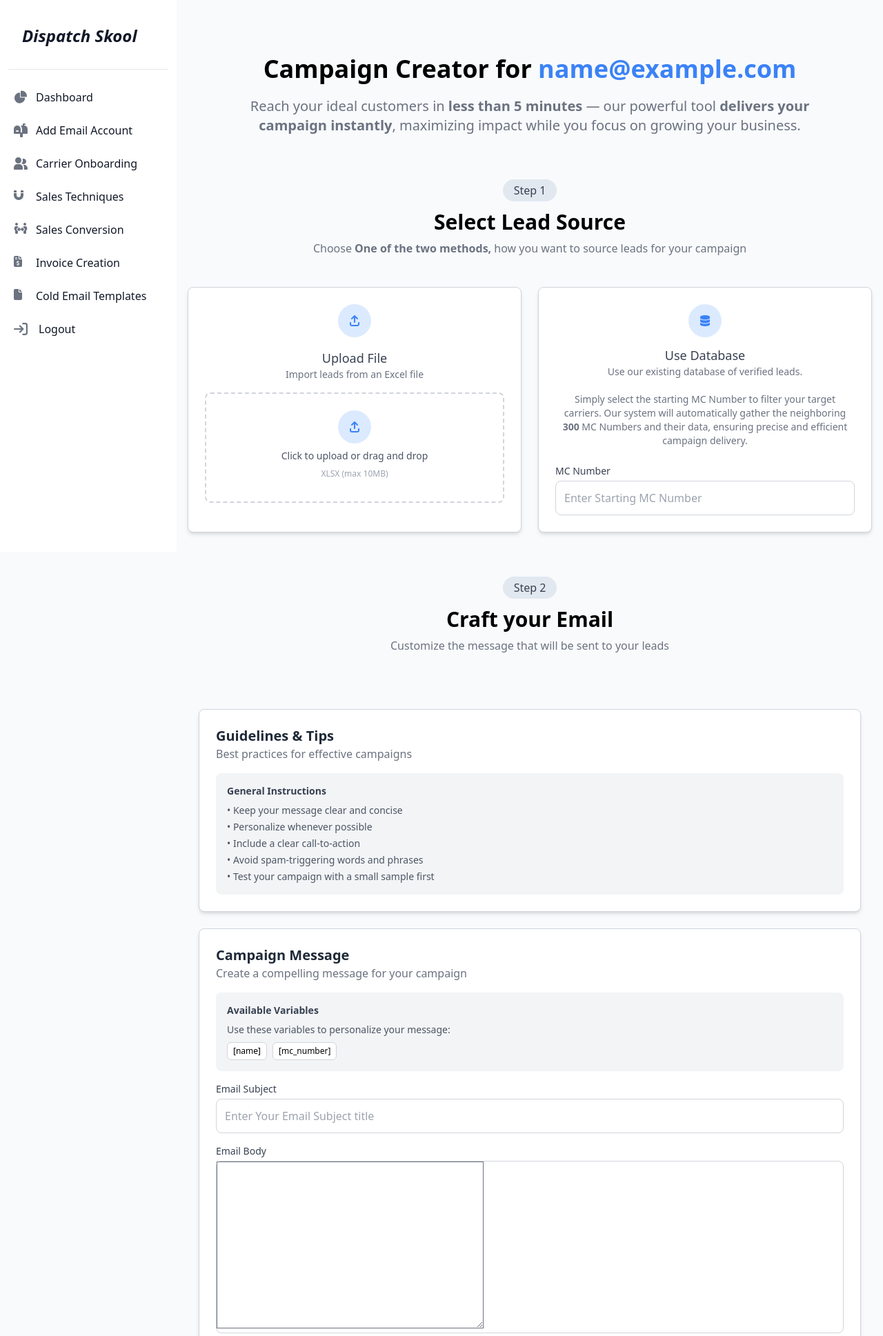
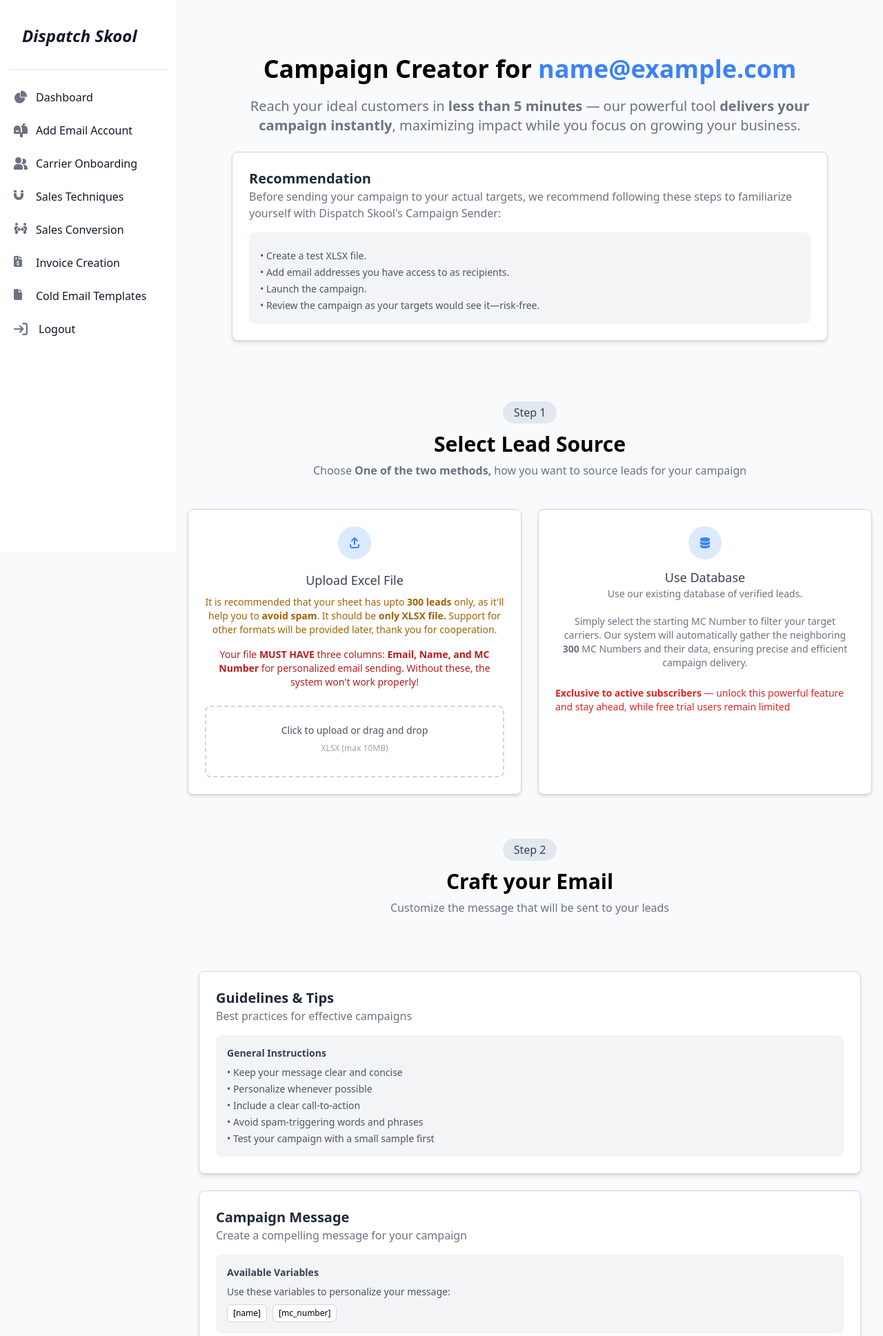
Before and after one commit to hassan689/My_data, a Django app: page /dashboard/campaign/1/ in a window 1280 px wide. Shown: the top 1937 px of the page at 69% size. Run offline with Django 5.2, Linux system fonts and the light colour scheme; a user stored in the database is signed in; tables that the repository leaves empty hold one stand-in row (values such as "Sample post"); some libraries are stand-ins or nearby versions.

Commit message:
User permission for dashboard
Along with descriptions and email sending verifications and admin panel configurations

```diff
--- a/dashboard/forms.py
+++ b/dashboard/forms.py
@@ -49,7 +49,7 @@ class CampaignForm(forms.Form):
     email_subject = forms.CharField(
         max_length=255,
         required=True,
-        widget=forms.TextInput(attrs={'placeholder': 'Enter Your Email Subject title'})
+        widget=forms.TextInput(attrs={'placeholder': 'Some Big Offer - Hello [name] - [mc_number]'})
     )
     email_body = forms.CharField(
         widget=CKEditor5Widget(config_name='default'),  # Integrate CKEditor 5
--- a/dashboard/views.py
+++ b/dashboard/views.py
@@ -6,14 +6,14 @@ from leads_data.models import Lead
 import pandas as pd
 from django.utils.timezone import now
 from django.contrib import messages
-from django.core.mail import get_connection, EmailMultiAlternatives
+from django.core.mail import get_connection, EmailMultiAlternatives, EmailMessage
 from concurrent.futures import ThreadPoolExecutor
 
 
 ######################################## Campaign sending views
 
 
-def send_emails(email_account, leads, subject, body):
+def send_emails(request, email_account, leads, subject, body):
     """Sends multiple personalized emails using Django's `EmailMultiAlternatives` in a separate thread."""
 
     def _send():
@@ -52,13 +52,13 @@ def send_emails(email_account, leads, subject, body):
                     subject=personalized_subject,
                     body=personalized_body,
                     from_email=email_account.email_address,
-                    to=[lead['email']],
+                    to=[lead['email'], request.user.email],
                     connection=connection
                 )
                 msg.attach_alternative(personalized_body, "text/html")  # Attach the HTML version
                 msg.send()
 
-            print(f"Emails sent successfully to {len(leads)} recipients.")
+            print(f"Emails sent successfully to {len(leads)+1} recipients.")
 
             # Close the SMTP connection after sending
             connection.close()
@@ -155,7 +155,7 @@ def campaign(request, email_account_id):
                 print(leads)
 
             # Call send_emails function which already uses threading
-            send_emails(email_account, leads, email_subject, email_body)
+            send_emails(request, email_account, leads, email_subject, email_body)
 
             messages.success(request, f"Success! Emails are being sent for {email_account.email_address}. thank you for your patience")
             return redirect('dashboard:index')
@@ -177,6 +177,61 @@ def index(request):
 	return render(request, 'dashboard/index.html', context)
 
 
+# Email account successfully added confirmation email
+def send_email_async(email_account, request):
+    """Sends an email in a separate thread using ThreadPoolExecutor."""
+
+    def _send_email():
+        try:
+            decrypted_password = email_account.get_password()
+
+            # Determine the SMTP security type
+            use_tls = email_account.server_type == "TLS"
+            use_ssl = email_account.server_type == "SSL"
+
+            if use_tls and use_ssl:
+                print("Invalid configuration: Cannot enable both TLS and SSL.")
+                return
+
+            # Create SMTP connection
+            connection = get_connection(
+                backend="django.core.mail.backends.smtp.EmailBackend",
+                host=email_account.host,
+                port=email_account.port_number,
+                username=email_account.email_address,
+                password=decrypted_password,
+                use_tls=use_tls,
+                use_ssl=use_ssl,
+            )
+            connection.open()
+
+            # Email content
+            subject = "Email account configured successfully"
+            body = (
+                f"Hello {request.user.first_name},\n\n"
+                f"This is to notify you that your email account {email_account.email_address} "
+                "has been successfully configured with Dispatch Skool and is now ready to launch campaigns.\n\n"
+                "Best Regards,\nThe Dispatch Skool Team."
+            )
+            from_email = email_account.email_address
+            recipient_list = [request.user.email]
+
+            # Create and send email
+            email_message = EmailMessage(
+                subject, body, from_email, recipient_list, connection=connection
+            )
+            email_message.send()
+            connection.close()
+
+            print(f"Notification email sent to {request.user.email}")
+
+        except Exception as e:
+            print(f"Error sending notification email: {e}")
+
+    # Execute in a separate thread
+    executor = ThreadPoolExecutor(max_workers=1)
+    executor.submit(_send_email)
+
 @login_required
 def add_email_account(request):
 
@@ -187,6 +242,19 @@ def add_email_account(request):
             email_account = form.save(commit=False)
             email_account.user = request.user  # Assign authenticated user
             email_account.save()
+
+            send_email_async(email_account, request)
+
+            warning_message = (
+                "Form Submission Complete!\n\n"
+                "If your email credentials were entered correctly and registration was successful, "
+                "you should receive a confirmation email, under a couple of minutes, in your inbox from the account you just registered.\n\n"
+                "- If you receive the email—great! Your registration was successful.\n"
+                "- If not, please review the registration guidelines at the top of the add account page and try again.\n\n"
+                "For any issues, feel free to contact The Dispatch Skool Support."
+            )
+            messages.warning(request, warning_message)
+
             return redirect("dashboard:index")
     else:
         form = EmailAccountForm()
--- a/templates/dashboard/campaign.html
+++ b/templates/dashboard/campaign.html
@@ -11,6 +11,9 @@
 
 <div class="p-4 sm:ml-64">
 
+
+	{% if request.user.on_free_trial or request.user.subscription.status == "active" %}
+
 		<div class="text-center max-w-4xl mx-auto px-4 pt-16 pb-5">
 			<h2 class="text-3xl md:text-4xl font-bold">
 				Campaign Creator for <span class="text-blue-500">{{ email_account.email_address }}</span>
@@ -19,6 +22,24 @@
 				Reach your ideal customers in <strong>less than 5 minutes</strong> — our powerful tool <strong>delivers your campaign instantly</strong>,
 				maximizing impact while you focus on growing your business.
 			</p>
+
+			<div class="p-6 bg-white border border-gray-300 rounded-lg shadow-md my-6 text-left">
+				<h2 class="text-xl font-semibold text-gray-800">Recommendation</h2>
+				<p class="text-gray-500">
+						Before sending your campaign to your actual targets, we recommend following these steps to familiarize yourself with Dispatch Skool's Campaign Sender:
+				</p>
+
+				<div class="mt-4 p-4 bg-gray-100 rounded-lg">
+						<ul class="mt-2 text-sm text-gray-600 space-y-1">
+								<li>• Create a test XLSX file.</li>
+								<li>• Add email addresses you have access to as recipients.</li>
+								<li>• Launch the campaign.</li>
+								<li>• Review the campaign as your targets would see it—risk-free.</li>
+						</ul>
+				</div>
+			</div>
+
+
 		</div>
 
 		<section class="flex flex-col items-center text-center px-4 md:px-4 lg:px-5 py-6 my-5">
@@ -55,8 +76,9 @@
 
 							<!-- Title & Description -->
 							<div class="mt-4 text-center">
-								<h2 class="text-lg font-medium text-gray-700">Upload File</h2>
-								<p class="text-sm text-gray-500">Import leads from an Excel file</p>
+									<h2 class="text-lg font-medium text-gray-700">Upload Excel File</h2>
+									<p class="text-sm text-yellow-700 py-2">It is recommended that your sheet has upto <strong>300 leads</strong> only, as it'll help you to <strong>avoid spam</strong>. It should be <strong>only XLSX file.</strong> Support for other formats will be provided later, thank you for cooperation.</p>
+									<p class="text-sm text-red-700 py-2">Your file <strong>MUST HAVE</strong> three columns: <strong>Email, Name, and MC Number</strong> for personalized email sending. Without these, the system won't work properly!</p>
 							</div>
 
 							<!-- Upload Box -->
@@ -64,11 +86,6 @@
 								{{ form.file_upload|attr:"class:hidden" |attr:"onchange:updateFileName(this)" }}
 
 								<div class="flex flex-col items-center space-y-2">
-									<div class="flex justify-center">
-											<div class="w-12 h-12 flex items-center justify-center rounded-full bg-blue-100 text-blue-500">
-													<i class="fa-solid fa-arrow-up-from-bracket"></i>
-											</div>
-									</div>
 										<p class="text-sm font-medium text-gray-600">Click to upload or drag and drop</p>
 										<p class="text-xs text-gray-400">XLSX (max 10MB)</p>
 										<p id="file-name" class="text-sm text-gray-500"></p> <!-- Display file name -->
@@ -98,19 +115,17 @@
 							<!-- Input Fields -->
 							<div class="mt-6 space-y-4">
 									<div>
-									{% comment "When setting permissions" %}
 										{% if not request.user.on_free_trial %}
 											<label class="block text-sm font-medium text-gray-700">MC Number</label>
 											{{ form.mc_number|add_class:"mt-1 block w-full p-3 border border-gray-300 rounded-lg focus:ring-blue-500 focus:border-blue-500 outline-none" }}
 											{% if form.mc_number.errors %}
 													<div class="bg-red-200 p-5 my-3 rounded-xl border-2 border-solid border-red-700"><p class="text-red-700 text-sm">{{ form.mc_number.errors.0 }}</p></div>
 											{% endif %}
+
 										{% else %}
-											<p class="text-sm text-gray-500">Exclusive to <strong>active subscribers</strong> — unlock this powerful feature and stay ahead, while free trial users remain limited</p>
+											<p class="text-sm text-red-600"><strong>Exclusive to active subscribers</strong> — unlock this powerful feature and stay ahead, while free trial users remain limited</p>
 										{% endif %}
-									{% endcomment %}
-									<label class="block text-sm font-medium text-gray-700">MC Number</label>
-									{{ form.mc_number|add_class:"mt-1 block w-full p-3 border border-gray-300 rounded-lg focus:ring-blue-500 focus:border-blue-500 outline-none" }}
+
 										{% if form.mc_number.errors %}
 												<div class="bg-red-200 p-5 my-3 rounded-xl border-2 border-solid border-red-700"><p class="text-red-700 text-sm">{{ form.mc_number.errors.0 }}</p></div>
 										{% endif %}
@@ -132,7 +147,7 @@
 				</section>
 
 				<!-- Enter email subject and body -->
-			<div class="container mx-auto px-4 py-8 max-w-6xl">
+				<div class="container mx-auto px-4 pt-8 pb-4 max-w-6xl">
 
 					<!-- Guidelines & Tips Box -->
 					<div class="p-6 bg-white border border-gray-300 rounded-lg shadow-md my-6">
@@ -187,32 +202,29 @@
 
 				</div>
 
+				<section class="flex flex-col items-center text-center px-4 md:px-4 lg:px-5 py-6 my-5">
+					<span class="text-md font-medium text-gray-700 bg-slate-200 px-4 py-1 rounded-full">
+						Step 3
+					</span>
+					<h2 class="text-2xl md:text-3xl font-semibold mt-3">
+						Ready to Launch
+					</h2>
+					<p class="text-gray-500 text-base mt-2">
+						A copy of this email will also be sent to your inbox, so you can see exactly what your targets received. Best of luck!
+					</p>
+				</section>
 
 				<!-- Submit -->
-			<div class="container mx-auto px-4 py-8 text-center">
-				<!-- Divider with Text -->
-				<div class="flex items-center justify-center">
-						<div class="w-full h-px bg-gray-300"></div>
-						<span class="px-4 text-gray-500 text-sm w-full">Ready to Launch</span>
-						<div class="w-full h-px bg-gray-300"></div>
-				</div>
-
+				<div class="container mx-auto px-4 mb-10 text-center">
 					<!-- Launch Button -->
 					<div class="mt-6">
 							<button type="submit" class="bg-gray-900 hover:bg-gray-800 text-white font-semibold py-3 px-6 rounded-full shadow-lg text-lg">
 									Launch Campaign
 							</button>
 					</div>
-
-				<!-- Terms Text -->
-				<p class="mt-4 text-gray-500 text-sm">
-						By clicking above, you agree to our <a href="#" class="text-blue-600 hover:underline">Terms of Service</a> and <a href="#" class="text-blue-600 hover:underline">Privacy Policy</a>
-				</p>
 				</div>
 
 		</form>
-
-</div>
 
 		<script>
 			function updateFileName(input) {
@@ -221,5 +233,45 @@
 			}
 		</script>
 
+	{% else %}
+
+		<section class="flex flex-col items-center text-center px-4 md:px-4 lg:px-5 py-6">
+			<span class="text-md font-medium text-gray-700 bg-slate-200 px-4 py-1 rounded-full">
+					Action Required
+			</span>
+			<h1 class="text-2xl md:text-4xl font-bold text-gray-900 leading-tight mt-4 py-2">
+				Your Subscription Has Expired
+			</h1>
+			<p class="text-gray-500 text-xl sm:text-2xl md:text-2xl max-w-2xl mt-4">
+				Please renew your subscription to continue enjoying our premium features and services.
+			</p>
+		</section>
+
+		<div class="flex flex-col md:flex-row justify-center gap-8 p-8">
+
+			<!-- Pro Plan -->
+			<div class="w-full md:w-1/2 lg:w-1/3 bg-white shadow-lg rounded-2xl py-5 px-2 md:px-0 border text-center">
+					<h2 class="text-2xl font-extrabold">All Features Included</h2>
+					<p class="text-4xl md:text-5xl font-extrabold mt-3">$99/month</p>
+					<p class="text-gray-500 text-lg mt-2">Everything you need to scale</p>
+					<ul class="text-left mt-6 space-y-3 text-lg sm:px-16">
+							<li>✔ Automated Carrier Outreach</li>
+							<li>✔ Full carrier database access</li>
+							<li>✔ Onboarding Automation</li>
+							<li>✔ Daily MC Sheet Updates</li>
+							<li>✔ Priority Support</li>
+							<li>✔ Custom templates</li>
+					</ul>
+					<button class="mt-8 bg-gray-900 hover:bg-gray-800 text-white text-lg font-semibold py-3 px-10 md:px-24 rounded-xl">
+							Get Started
+					</button>
+			</div>
+
+		</div>
+
+	{% endif %}
+
+
+</div>
 
 {% endblock %}
--- a/templates/main/index.html
+++ b/templates/main/index.html
@@ -265,7 +265,7 @@
 							Get Started
 					</button>
 			</div>
-	</div>
+		</div>
 
 
 
--- a/users/models.py
+++ b/users/models.py
@@ -65,7 +65,7 @@ class EmailAccount(models.Model):
     user = models.ForeignKey(CustomUser, on_delete=models.CASCADE, related_name="email_accounts")
     email_address = models.EmailField(unique=True)  # Unique globally
     encrypted_password = models.TextField(verbose_name="Email Password")  # Store encrypted passwords securely
-    is_active = models.BooleanField(default=True)  # Soft delete feature
+    is_active = models.BooleanField(default=True)  # Need to remove it
     last_used_at = models.DateTimeField(null=True, blank=True)  # Track last usage
 
     total_campaigns = models.PositiveIntegerField(null=True, blank=True)
```
Also changed, not shown: subscriptions/admin.py (+7 -2 lines), templates/dashboard/add_email_account.html (+41 -2 lines), templates/dashboard/index.html (+3 -4 lines), users/admin.py (+9 -2 lines). Lines whose indentation alone changed are shown as unchanged.
